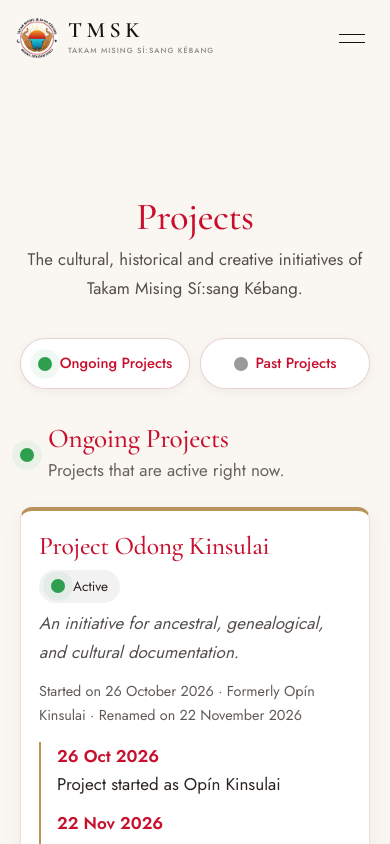
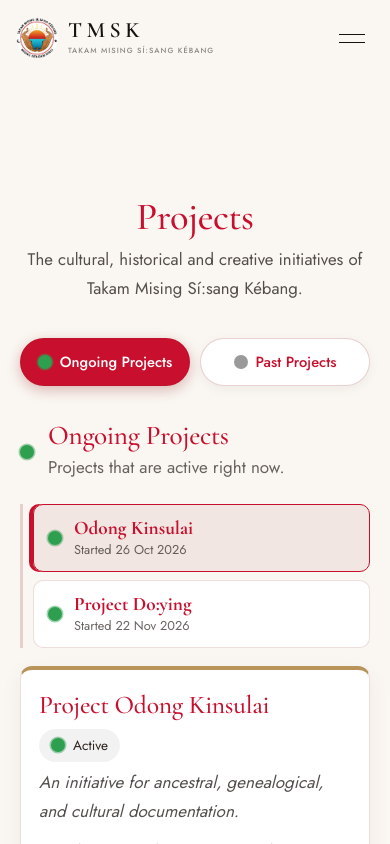
Before and after one commit to dagoofybloke/kebang-website, a React (Vite) app: page /projects in a window 390 px wide. Shown: the top 844 px of the page. Built offline with nearby package versions, Linux system fonts and the light colour scheme.

Commit message:
Projects page: tabs and vertical project bar

```diff
--- a/src/pages/Projects.css
+++ b/src/pages/Projects.css
@@ -61,3 +61,22 @@
 .pj-bar-link:hover, .pj-bar-link:focus-visible { background: var(--red, #8f1d1d); color: #fff; transform: translateY(-1px); }
 #ongoing, #past { scroll-margin-top: 80px; }
 @media (min-width: 800px) { .pj-bar-link { font-size: 1rem; padding: 13px 18px; } }
+
+/* ===== Projects tabs v2 ===== */
+button.pj-bar-link { font-family: 'Jost', sans-serif; cursor: pointer; }
+.pj-bar-link.is-active { background: var(--red, #8f1d1d); color: #fff; box-shadow: 0 4px 14px rgba(143,29,29,.3); }
+.pj-layout { display: grid; grid-template-columns: 1fr; gap: 18px; }
+.pj-side { display: flex; flex-direction: column; gap: 8px; border-left: 3px solid rgba(143,29,29,.18); padding-left: 10px; align-self: start; }
+.pj-side-item { display: flex; align-items: center; gap: 12px; width: 100%; text-align: left; font-family: 'Jost', sans-serif; font-size: 1rem; color: #2b2420; background: #fff; border: 1px solid rgba(143,29,29,.15); border-radius: 10px; padding: 12px 14px; cursor: pointer; transition: background .15s ease, border-color .15s ease, transform .15s ease; }
+.pj-side-item:hover { border-color: var(--red, #8f1d1d); transform: translateX(2px); }
+.pj-side-item.is-active { background: rgba(143,29,29,.08); border-color: var(--red, #8f1d1d); box-shadow: -4px 0 0 0 var(--red, #8f1d1d); }
+.pj-side-text { display: flex; flex-direction: column; min-width: 0; }
+.pj-side-text strong { font-family: 'Cormorant Garamond', serif; font-size: 1.2rem; line-height: 1.2; color: var(--red, #8f1d1d); }
+.pj-side-text small { opacity: .7; font-size: .8rem; }
+.pj-content { min-width: 0; animation: pjfade .35s ease; }
+.pj-content .pj-card { margin-bottom: 0; }
+@keyframes pjfade { from { opacity: 0; transform: translateY(8px); } to { opacity: 1; transform: none; } }
+@media (min-width: 800px) {
+  .pj-layout { grid-template-columns: 250px 1fr; gap: 26px; }
+  .pj-side { position: sticky; top: 90px; }
+}
--- a/src/pages/Projects.jsx
+++ b/src/pages/Projects.jsx
@@ -1,16 +1,20 @@
+import { useState, useRef } from "react";
 import { odong, doying, artComp, ui } from "../data/projects.js";
 import "./Projects.css";
+
+// pj-tabs-v2
+const OPTS_NOTE = "Photos and videos are read from the folders in src/assets/projects/";
 
 const toList = (m) => Object.keys(m).sort().map((k) => m[k]);
 
 const odongPhotos = toList(
-  import.meta.glob("../assets/projects/odong-kinsulai/*.{jpg,jpeg,png,webp,JPG,JPEG,PNG,WEBP}", { eager: true, query: '?url', import: 'default' })
+  import.meta.glob("../assets/projects/odong-kinsulai/*.{jpg,jpeg,png,webp,JPG,JPEG,PNG,WEBP}", { eager: true, query: "?url", import: "default" })
 );
 const doyingPhotos = toList(
-  import.meta.glob("../assets/projects/doying/*.{jpg,jpeg,png,webp,JPG,JPEG,PNG,WEBP}", { eager: true, query: '?url', import: 'default' })
+  import.meta.glob("../assets/projects/doying/*.{jpg,jpeg,png,webp,JPG,JPEG,PNG,WEBP}", { eager: true, query: "?url", import: "default" })
 );
 const doyingVideos = toList(
-  import.meta.glob("../assets/projects/doying/*.{mp4,webm,mov,MP4,WEBM,MOV}", { eager: true, query: '?url', import: 'default' })
+  import.meta.glob("../assets/projects/doying/*.{mp4,webm,mov,MP4,WEBM,MOV}", { eager: true, query: "?url", import: "default" })
 );
 
 function ytEmbed(url) {
@@ -18,17 +22,23 @@ function ytEmbed(url) {
   return m ? "https://www.youtube.com/embed/" + m[1] : null;
 }
 
-function SectionHead({ kind, title, note }) {
-  return (
-    <div className="pj-section-head">
-      <span className={"pj-dot pj-dot-" + kind} aria-hidden="true"></span>
-      <div>
-        <h2>{title}</h2>
-        <p>{note}</p>
-      </div>
-    </div>
-  );
-}
+const TABS = {
+  ongoing: {
+    label: ui.ongoingTitle,
+    note: ui.ongoingNote,
+    dot: "active",
+    items: [
+      { id: "odong", label: "Odong Kinsulai", sub: "Started 26 Oct 2026" },
+      { id: "doying", label: "Project Do:ying", sub: "Started 22 Nov 2026" },
+    ],
+  },
+  past: {
+    label: ui.pastTitle,
+    note: ui.pastNote,
+    dot: "past",
+    items: [{ id: "art", label: "Mising Art Competition", sub: "19 Jul \u2013 13 Sep 2026" }],
+  },
+};
 
 function Gallery({ photos, alt }) {
   if (!photos.length) return <p className="pj-empty">{ui.emptyPhotos}</p>;
@@ -43,39 +53,8 @@ function Gallery({ photos, alt }) {
   );
 }
 
-function jumpTo(e, id) {
-  e.preventDefault();
-  const el = document.getElementById(id);
-  if (el) el.scrollIntoView({ behavior: "smooth", block: "start" });
-}
-
-export default function Projects() {
-  const ytList = doying.youtube.map(ytEmbed).filter(Boolean);
+function OdongPanel() {
   return (
-    <main className="pj-page">
-      <header className="pj-hero">
-        <div className="pj-wrap">
-          <h1>{ui.pageTitle}</h1>
-          <p>{ui.pageIntro}</p>
-        </div>
-      </header>
-
-      <nav className="pj-bar" aria-label="Project sections">
-        <div className="pj-bar-inner">
-          <a href="#ongoing" className="pj-bar-link" onClick={(e) => jumpTo(e, "ongoing")}>
-            <span className="pj-dot pj-dot-active" aria-hidden="true"></span> Ongoing Projects
-          </a>
-          <a href="#past" className="pj-bar-link" onClick={(e) => jumpTo(e, "past")}>
-            <span className="pj-dot pj-dot-past" aria-hidden="true"></span> Past Projects
-          </a>
-        </div>
-      </nav>
-
-      <section className="pj-section" id="ongoing">
-        <div className="pj-wrap">
-          <SectionHead kind="active" title={ui.ongoingTitle} note={ui.ongoingNote} />
-
-          {/* ---------- Odong Kinsulai ---------- */}
     <article className="pj-card">
       <div className="pj-card-top">
         <h3>Project {odong.name}</h3>
@@ -108,8 +87,12 @@ export default function Projects() {
       <h4>{odong.galleryTitle}</h4>
       <Gallery photos={odongPhotos} alt="Odong Kinsulai progress photo" />
     </article>
+  );
+}
 
-          {/* ---------- Do:ying ---------- */}
+function DoyingPanel() {
+  const ytList = doying.youtube.map(ytEmbed).filter(Boolean);
+  return (
     <article className="pj-card">
       <div className="pj-card-top">
         <h3>{doying.name}</h3>
@@ -155,14 +138,11 @@ export default function Projects() {
         ))}
       </div>
     </article>
-        </div>
-      </section>
+  );
+}
 
-      <section className="pj-section pj-section-alt" id="past">
-        <div className="pj-wrap">
-          <SectionHead kind="past" title={ui.pastTitle} note={ui.pastNote} />
-
-          {/* ---------- Art competition ---------- */}
+function ArtPanel() {
+  return (
     <article className="pj-card">
       <div className="pj-card-top">
         <h3>{artComp.name}</h3>
@@ -185,6 +165,86 @@ export default function Projects() {
       {artComp.encourage.map((p, i) => <p key={i}>{p}</p>)}
       <p className="pj-callout">{artComp.callout}</p>
     </article>
+  );
+}
+
+const PANELS = { odong: OdongPanel, doying: DoyingPanel, art: ArtPanel };
+
+export default function Projects() {
+  const [tab, setTab] = useState("ongoing");
+  const [pick, setPick] = useState({ ongoing: "odong", past: "art" });
+  const contentRef = useRef(null);
+
+  const current = TABS[tab];
+  const activeId = pick[tab];
+  const Panel = PANELS[activeId];
+
+  function choose(id) {
+    setPick((p) => ({ ...p, [tab]: id }));
+    if (typeof window !== "undefined" && window.innerWidth < 800 && contentRef.current) {
+      const top = contentRef.current.getBoundingClientRect().top + window.scrollY - 80;
+      window.scrollTo({ top, behavior: "smooth" });
+    }
+  }
+
+  return (
+    <main className="pj-page">
+      <header className="pj-hero">
+        <div className="pj-wrap">
+          <h1>{ui.pageTitle}</h1>
+          <p>{ui.pageIntro}</p>
+        </div>
+      </header>
+
+      <nav className="pj-bar" aria-label="Project sections">
+        <div className="pj-bar-inner" role="tablist">
+          {Object.keys(TABS).map((key) => (
+            <button
+              key={key}
+              type="button"
+              role="tab"
+              aria-selected={tab === key}
+              className={"pj-bar-link" + (tab === key ? " is-active" : "")}
+              onClick={() => setTab(key)}
+            >
+              <span className={"pj-dot pj-dot-" + TABS[key].dot} aria-hidden="true"></span> {TABS[key].label}
+            </button>
+          ))}
+        </div>
+      </nav>
+
+      <section className={"pj-section" + (tab === "past" ? " pj-section-alt" : "")}>
+        <div className="pj-wrap">
+          <div className="pj-section-head">
+            <span className={"pj-dot pj-dot-" + current.dot} aria-hidden="true"></span>
+            <div>
+              <h2>{current.label}</h2>
+              <p>{current.note}</p>
+            </div>
+          </div>
+
+          <div className="pj-layout">
+            <nav className="pj-side" aria-label={current.label}>
+              {current.items.map((it) => (
+                <button
+                  key={it.id}
+                  type="button"
+                  className={"pj-side-item" + (activeId === it.id ? " is-active" : "")}
+                  onClick={() => choose(it.id)}
+                >
+                  <span className={"pj-dot pj-dot-" + current.dot} aria-hidden="true"></span>
+                  <span className="pj-side-text">
+                    <strong>{it.label}</strong>
+                    <small>{it.sub}</small>
+                  </span>
+                </button>
+              ))}
+            </nav>
+
+            <div className="pj-content" ref={contentRef} key={tab + activeId}>
+              <Panel />
+            </div>
+          </div>
         </div>
       </section>
     </main>
```
Lines whose indentation alone changed are shown as unchanged.
